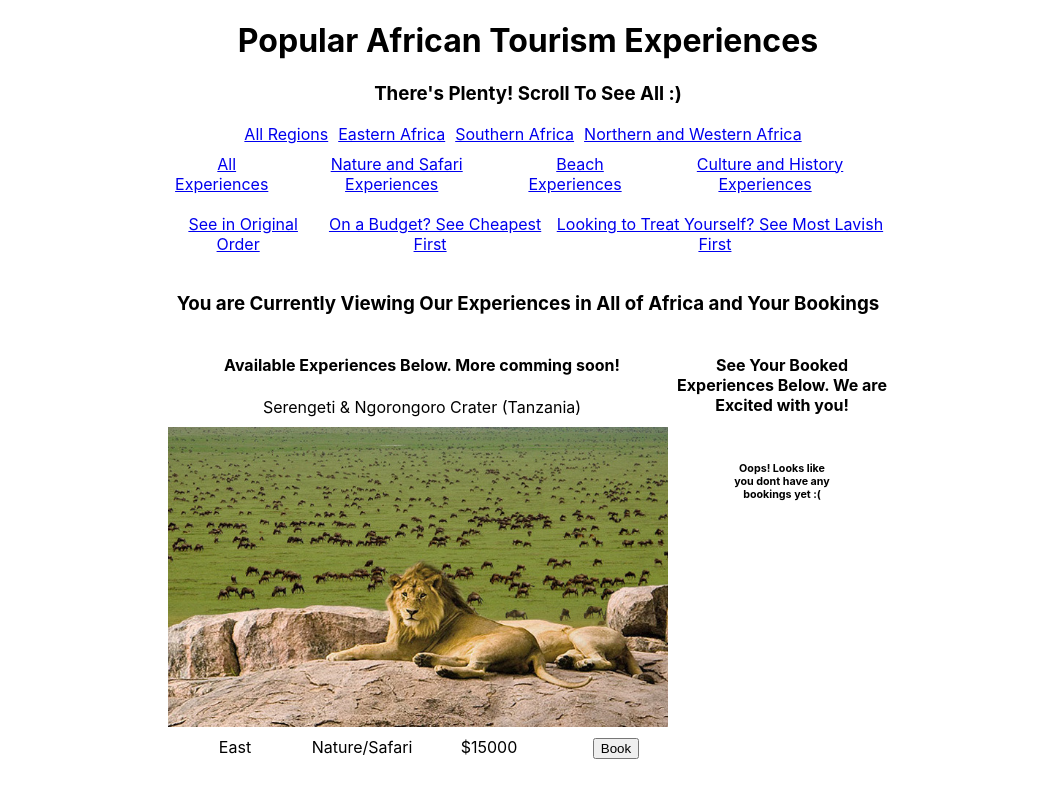
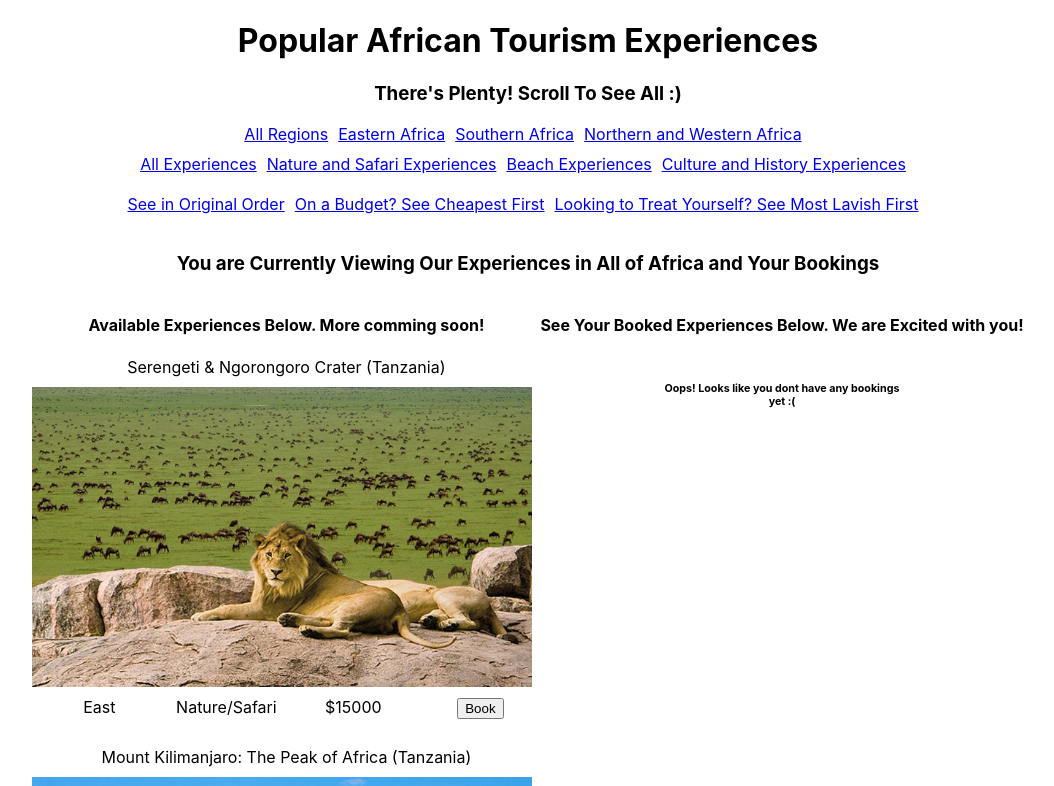
Before and after one commit to Dybe/uiux-dev, a React (Create React App) app: page / in a window 1280 px wide. Shown: the top 786 px of the page, without its empty margins (112-1166 px from the left). Built offline with nearby package versions, Linux system fonts and the light colour scheme.

Commit message:
Update App.css

```diff
--- a/src/App.css
+++ b/src/App.css
@@ -1,7 +1,6 @@
 .home {
   display: flex;
   flex-direction: column;
-  width: 75%;
   margin: 0 auto;
   justify-content: center;
   align-items: center;
@@ -9,7 +8,6 @@
 .App {
   display: flex;
   flex-direction: column;
-  width: 75%;
   margin: 0 auto;
   justify-content: center;
   align-items: center;
```
